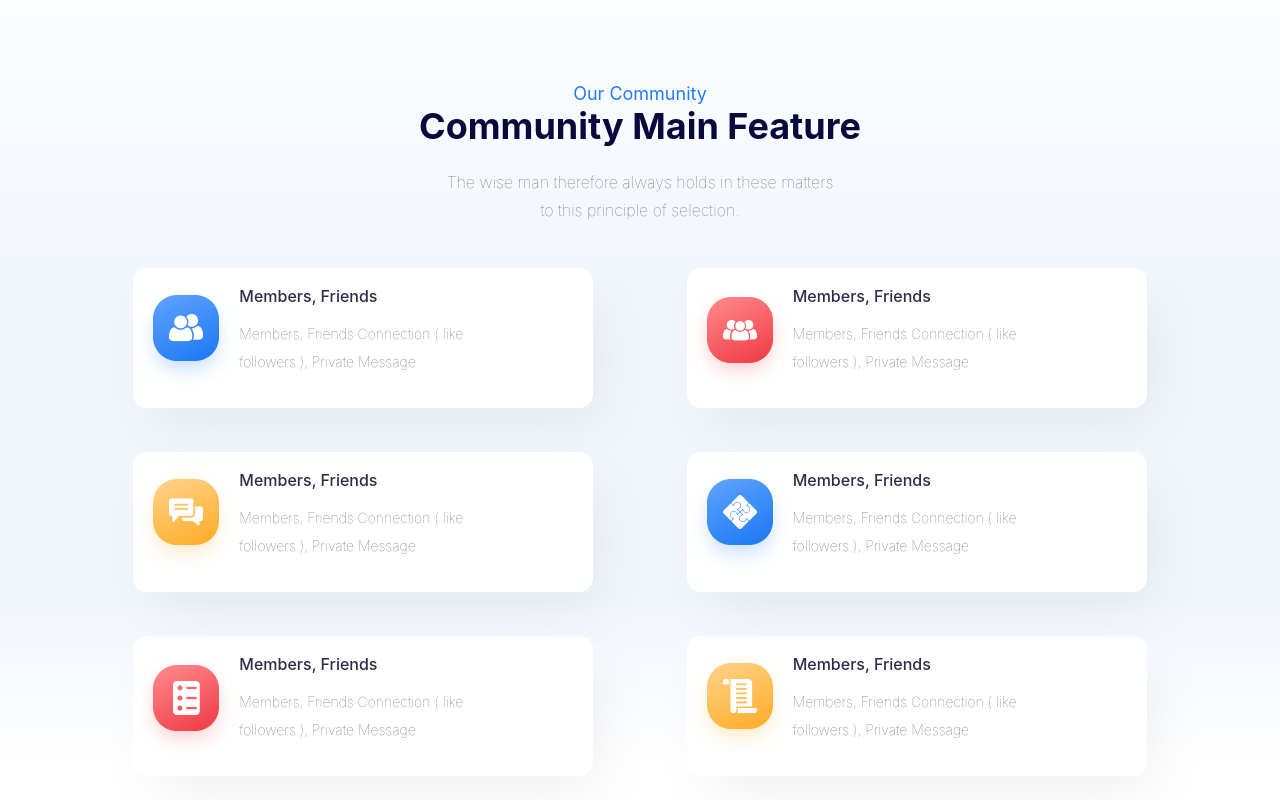
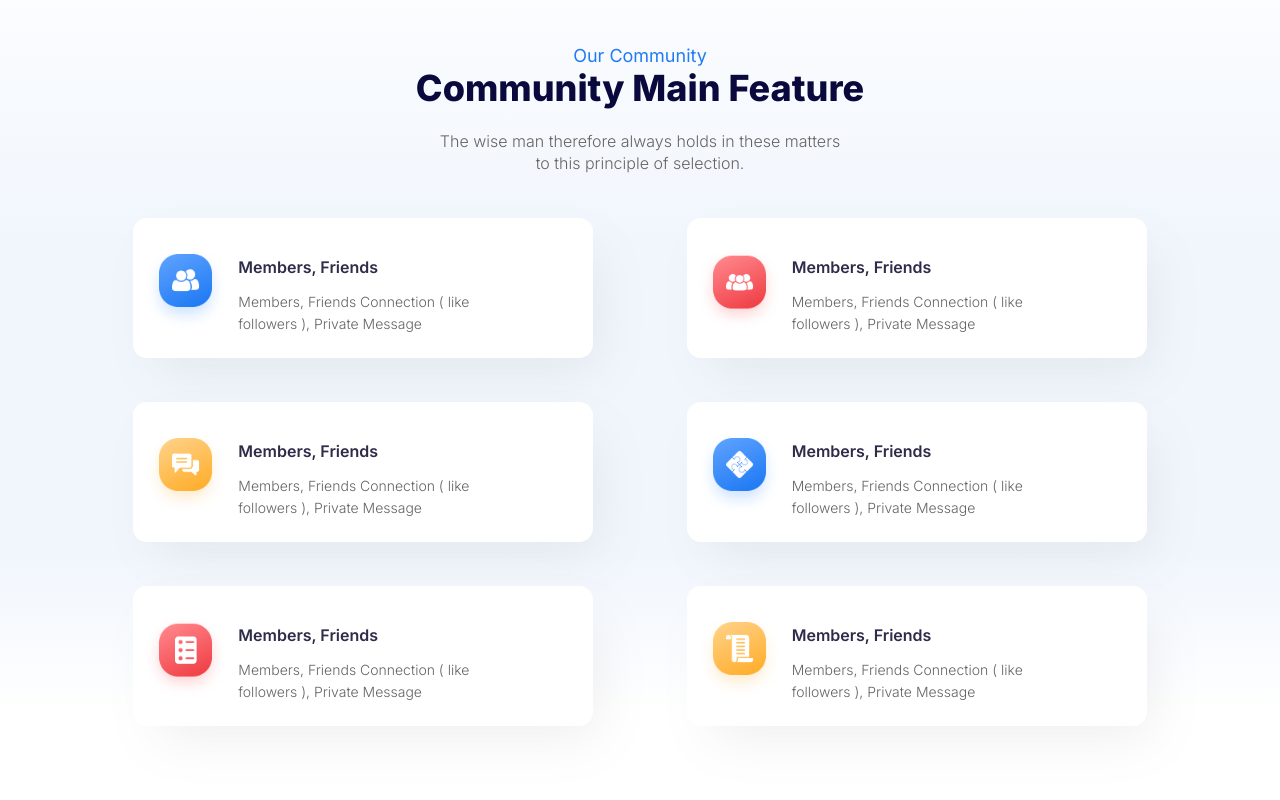
Before and after one commit to rUmbetov/Template-Netbook, a plain HTML site: page index.html in a window 1280 px wide. Shown: the part 1680-2480 px from the top of the page. Drawn offline with Linux system fonts and the light colour scheme.

Commit message:
Error correction

```diff
--- a/assets/style/fonts.css
+++ b/assets/style/fonts.css
@@ -1,28 +1,2 @@
-@font-face {
-    font-family: "Inter";
-    font-weight: 300;
-url("../fonts/Inter-Light.ttf") format("ttf");
-}
-
-@font-face {
-    font-family: "Inter";
-    font-weight: 400;
-url("../fonts/Inter-Regular.ttf") format("ttf");
-}
-
-@font-face {
-    font-family: "Inter";
-    font-weight: 600;
-url("../fonts/Inter-SemiBold.ttf") format("ttf");
-}
-
-@font-face {
-    font-family: "Inter";
-    font-weight: 800;
-url("../fonts/Inter-ExtraBold.ttf") format("ttf");
-}
-@font-face {
-    font-family: "Poppins";
-    font-weight: 600;
-url("../fonts/Poppins-SemiBold.ttf") format("ttf");
-}
+@import url('https://fonts.googleapis.com/css2?family=Poppins:wght@600&display=swap');
+@import url('https://fonts.googleapis.com/css2?family=Inter:wght@300;400;600;800&family=Poppins:wght@500;600&display=swap');
--- a/assets/style/style.css
+++ b/assets/style/style.css
@@ -49,11 +49,14 @@ a{
     display: flex;
     align-items: center;
 }
+.logo img{
+    padding-right: 5px;
+}
 nav{
     margin-left: 5%;
 }
 nav a{
-    margin-right: 32px;
+    margin-right:20px;
     color: #656464;
     font-weight: 400;
     font-size: 14px;
@@ -125,7 +128,7 @@ hr{
 .small-text{
     color: #656464;
     font-weight: 100;
-    line-height: 28px;
+    line-height: 22px;
 }
 .btnhead{
     margin-top: 40px;
@@ -174,9 +177,6 @@ hr{
     padding-left: 10px;
     padding-top: 10px;
 }
-.list a{
-    text-decoration: none;
-}
 .about-right{
     display: flex;
     margin-top: 140px;
@@ -203,6 +203,7 @@ hr{
     justify-content: space-between;
 
 }
+
 .one-achiv{
     background-color: white;
     width: 336px;
@@ -293,6 +294,12 @@ hr{
 .right-our{
 
 }
+.text-base{
+    display: flex;
+    flex-direction: column;
+    margin-top: 30px;
+    margin-left: 10px;
+}
 .base-block{
     display: flex;
     align-items: center;
@@ -302,6 +309,11 @@ hr{
     border-radius: 14px;
     background: #FFF;
     box-shadow: 14px 22px 52px -12px rgba(127, 127, 127, 0.13);
+}
+.base-block img{
+    margin-left: 10px;
+    height: 85px;
+    width: 85px;
 }
 .base-block:hover{
     box-shadow: 14px 22px 52px -12px rgba(93, 93, 93, 0.3);
--- a/index.html
+++ b/index.html
@@ -13,8 +13,7 @@
         <div class="container">
             <div class="head-nav">
                 <div class="logo">
-                    <a href="#"><img src="./assets/img/Logo.png">Netbook</a>
-
+                    <img src="./assets/img/Logo.png">Netbook
                 </div>
                 <nav>
                     <a style="color: #2B2B39" href="index.html">Home</a>
@@ -154,7 +153,7 @@
                             <div class="base-block">
                                 <img src="./assets/img/our-community/Icon.png">
                                 <div class="text-base">
-                                    <span style="color: #2F2C4A; font-size: 16px; font-weight: 500">Members, Friends</span>
+                                    <span style="color: #2F2C4A; font-size: 16px; font-weight: 600">Members, Friends</span>
                                     <p class="small-text fs14">Members, Friends Connection ( like<br> followers ), Private Message</p>
                                 </div>
                             </div>
@@ -163,7 +162,7 @@
                             <div class="base-block">
                                 <img src="./assets/img/our-community/Icon-2.png">
                                 <div class="text-base">
-                                    <span style="color: #2F2C4A; font-size: 16px; font-weight: 500">Members, Friends</span>
+                                    <span style="color: #2F2C4A; font-size: 16px; font-weight: 600">Members, Friends</span>
                                     <p class="small-text fs14">Members, Friends Connection ( like<br> followers ), Private Message</p>
                                 </div>
                             </div>
@@ -172,7 +171,7 @@
                             <div class="base-block">
                                 <img src="./assets/img/our-community/Icon-3.png">
                                 <div class="text-base">
-                                    <span style="color: #2F2C4A; font-size: 16px; font-weight: 500">Members, Friends</span>
+                                    <span style="color: #2F2C4A; font-size: 16px; font-weight: 600">Members, Friends</span>
                                     <p class="small-text fs14">Members, Friends Connection ( like<br> followers ), Private Message</p>
                                 </div>
                             </div>
@@ -182,21 +181,21 @@
                         <div class="base-block">
                             <img src="./assets/img/our-community/Icon-4.png">
                             <div class="text-base">
-                                <span style="color: #2F2C4A; font-size: 16px; font-weight: 500">Members, Friends</span>
+                                <span style="color: #2F2C4A; font-size: 16px; font-weight: 600">Members, Friends</span>
                                 <p class="small-text fs14">Members, Friends Connection ( like<br> followers ), Private Message</p>
                             </div>
                         </div>
                         <div class="base-block">
                             <img src="./assets/img/our-community/Icon-5.png">
                             <div class="text-base">
-                                <span style="color: #2F2C4A; font-size: 16px; font-weight: 500">Members, Friends</span>
+                                <span style="color: #2F2C4A; font-size: 16px; font-weight: 600">Members, Friends</span>
                                 <p class="small-text fs14">Members, Friends Connection ( like<br> followers ), Private Message</p>
                             </div>
                         </div>
                         <div class="base-block">
                             <img src="./assets/img/our-community/Icon-6.png">
                             <div class="text-base">
-                                <span style="color: #2F2C4A; font-size: 16px; font-weight: 500">Members, Friends</span>
+                                <span style="color: #2F2C4A; font-size: 16px; font-weight: 600">Members, Friends</span>
                                 <p class="small-text fs14">Members, Friends Connection ( like<br> followers ), Private Message</p>
                             </div>
                         </div>
```
Also changed, not shown: assets/fonts/Inter-Black.ttf (deleted), assets/fonts/Inter-Bold.ttf (deleted), assets/fonts/Inter-ExtraBold.ttf (deleted), assets/fonts/Inter-ExtraLight.ttf (deleted), assets/fonts/Inter-Light.ttf (deleted), assets/fonts/Inter-Medium.ttf (deleted), assets/fonts/Inter-Regular.ttf (deleted), assets/fonts/Inter-SemiBold.ttf (deleted), assets/fonts/Inter-Thin.ttf (deleted), assets/fonts/Poppins-SemiBold.ttf (deleted).
